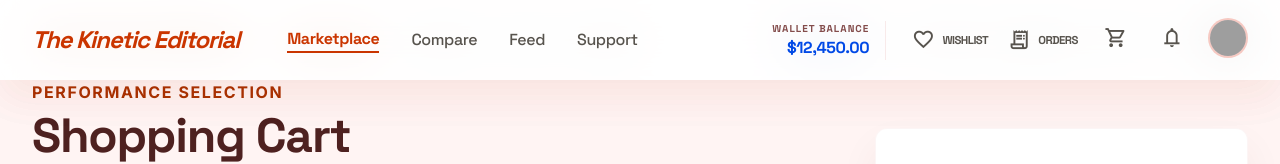
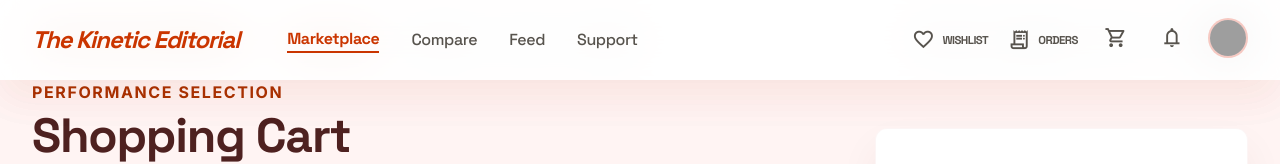
Before and after one commit to haomase182227/FE_SWP391, a React (Vite) app in the folder FE/: page /cart in a window 1280 px wide. Shown: the top 164 px of the page. Built offline with nearby package versions, Linux system fonts and the light colour scheme; grey boxes are pictures that could not be loaded.

Commit message:
wallet balance

```diff
--- a/FE/src/components/TopNavBar.jsx
+++ b/FE/src/components/TopNavBar.jsx
@@ -4,9 +4,20 @@ import { useAuth } from '../pages/Context/AuthContext';
 
 export default function TopNavBar() {
   const [isMenuOpen, setIsMenuOpen] = useState(false);
+  const [walletBalance, setWalletBalance] = useState(null);
   const profileMenuRef = useRef(null);
   const navigate = useNavigate();
   const { currentUser, isAuthenticated, logout } = useAuth();
+
+  useEffect(() => {
+    if (!isAuthenticated || !currentUser?.token) { setWalletBalance(null); return; }
+    fetch('/api/v1/Auth/users/me', {
+      headers: { Authorization: `Bearer ${currentUser.token}` },
+    })
+      .then(r => r.json())
+      .then(data => setWalletBalance(data?.user?.wallet ?? 0))
+      .catch(() => setWalletBalance(0));
+  }, [isAuthenticated, currentUser?.token]);
 
   useEffect(() => {
     function handleClickOutside(event) {
@@ -53,10 +64,14 @@ export default function TopNavBar() {
         </div>
         <div className="flex items-center gap-6">
           {/* Wallet Balance Integration */}
-          <Link to="/wallet" className="hidden md:flex flex-col items-end px-4 border-r border-outline-variant/20 hover:opacity-90 transition-opacity">
-            <span className="text-[10px] uppercase tracking-widest text-on-surface-variant font-bold">Wallet Balance</span>
-            <span className="font-headline font-bold text-secondary">$12,450.00</span>
-          </Link>
+          {isAuthenticated && walletBalance !== null && (
+            <Link to="/wallet" className="hidden md:flex flex-col items-end px-4 border-r border-outline-variant/20 hover:opacity-90 transition-opacity">
+              <span className="text-[10px] uppercase tracking-widest text-on-surface-variant font-bold">Wallet Balance</span>
+              <span className="font-headline font-bold text-secondary">
+                {walletBalance.toLocaleString('vi-VN')}₫
+              </span>
+            </Link>
+          )}
           <div className="flex items-center gap-4">
             <Link to="/wishlist" className="flex items-center gap-2 text-stone-600 hover:text-orange-600 scale-95 active:scale-90 transition-all">
               <span className="material-symbols-outlined" style={{fontVariationSettings: "'FILL' 0, 'wght' 400, 'GRAD' 0, 'opsz' 24"}}>favorite</span>
```
Also changed, not shown: 1 other file (tests, documents, lock files or other folders).
